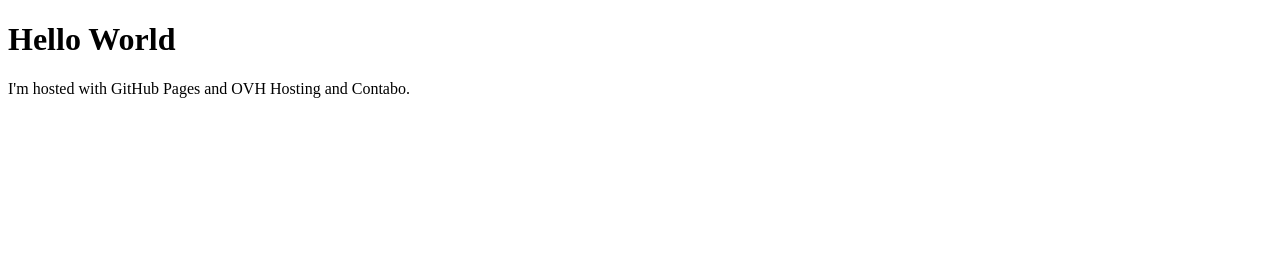
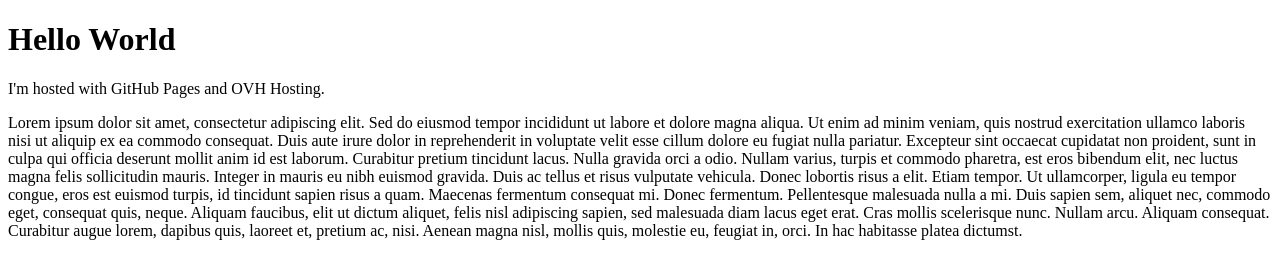
Before and after one commit to denys767/denys767.github.io, a plain HTML site: page index.html in a window 1280 px wide. Drawn offline with Linux system fonts and the light colour scheme.

Commit message:
Update index.html

```diff
--- a/index.html
+++ b/index.html
@@ -2,6 +2,11 @@
 <html>
 <body>
 <h1>Hello World</h1>
-<p>I'm hosted with GitHub Pages and OVH Hosting and Contabo.</p>
+<p>I'm hosted with GitHub Pages and OVH Hosting.</p>
+
+<p>Lorem ipsum dolor sit amet, consectetur adipiscing elit. Sed do eiusmod tempor incididunt ut labore et dolore magna aliqua. Ut enim ad minim veniam, quis nostrud exercitation ullamco laboris nisi ut aliquip ex ea commodo consequat. Duis aute irure dolor in reprehenderit in voluptate velit esse cillum dolore eu fugiat nulla pariatur. Excepteur sint occaecat cupidatat non proident, sunt in culpa qui officia deserunt mollit anim id est laborum.
+
+    Curabitur pretium tincidunt lacus. Nulla gravida orci a odio. Nullam varius, turpis et commodo pharetra, est eros bibendum elit, nec luctus magna felis sollicitudin mauris. Integer in mauris eu nibh euismod gravida. Duis ac tellus et risus vulputate vehicula. Donec lobortis risus a elit. Etiam tempor. Ut ullamcorper, ligula eu tempor congue, eros est euismod turpis, id tincidunt sapien risus a quam. Maecenas fermentum consequat mi. Donec fermentum. Pellentesque malesuada nulla a mi. Duis sapien sem, aliquet nec, commodo eget, consequat quis, neque. Aliquam faucibus, elit ut dictum aliquet, felis nisl adipiscing sapien, sed malesuada diam lacus eget erat. Cras mollis scelerisque nunc. Nullam arcu. Aliquam consequat. Curabitur augue lorem, dapibus quis, laoreet et, pretium ac, nisi. Aenean magna nisl, mollis quis, molestie eu, feugiat in, orci. In hac habitasse platea dictumst.
+    </p>
 </body>
 </html>
```
